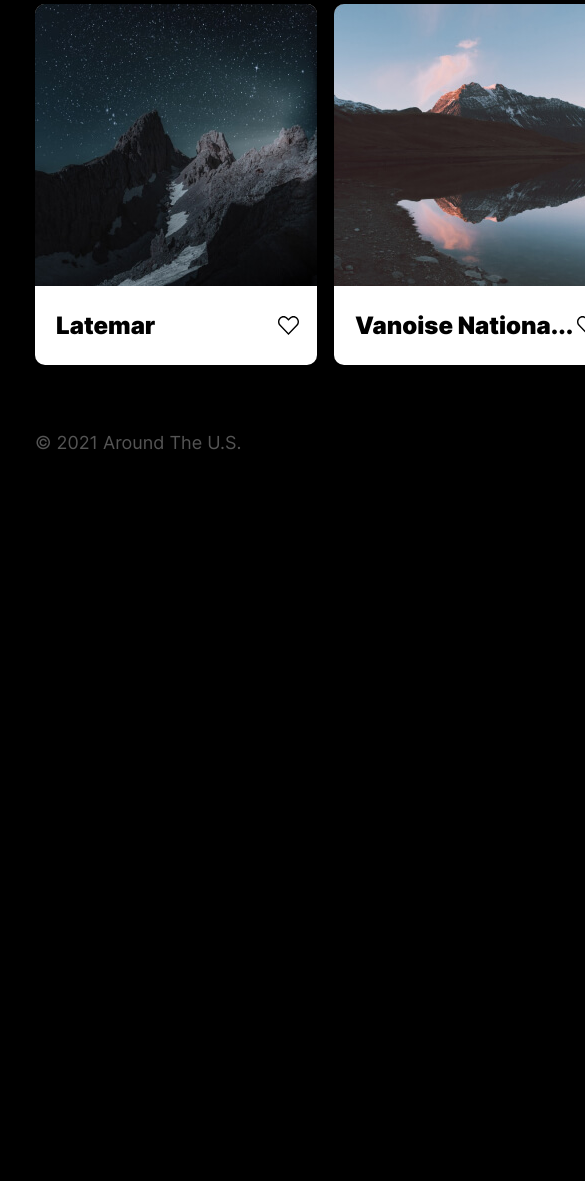
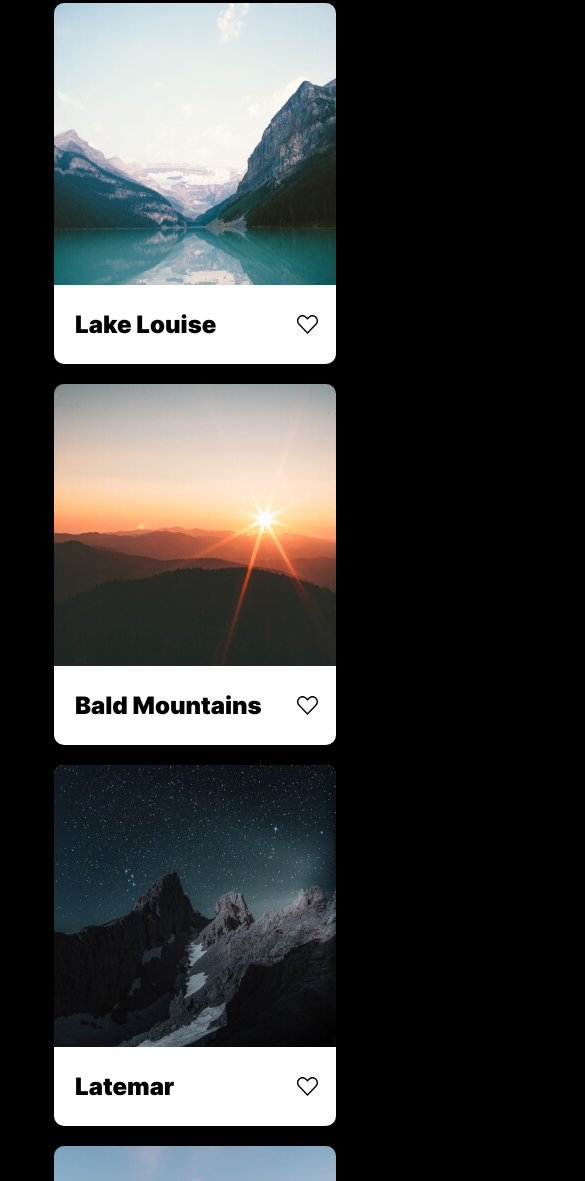
Before and after one commit to JulieBodette/web_project_4, a plain HTML site: page index.html in a window 390 px wide. Shown: the part 819-2000 px from the top of the page, 585 px wide, since content can reach past the window. Before the commit the page ends 1333 px from the top, so only its background shows below. Drawn offline with Linux system fonts and the light colour scheme.

Commit message:
feat: fixed elements grid and footer for mobile styles

```diff
--- a/blocks/footer.css
+++ b/blocks/footer.css
@@ -13,3 +13,15 @@
   line-height: 22px;
   color: #545454;
 }
+
+/*styles for 320px screen*/
+@media screen and (max-width: 500px) {
+  .footer {
+    margin: 50px auto 36px auto; /* top right bottom left */
+    max-width: 282px; /*max width must be less than width of page or margin:auto does not center it */
+  }
+  .footer__text {
+    font-size: 14px;
+    line-height: 17px;
+  }
+}
--- a/blocks/grid.css
+++ b/blocks/grid.css
@@ -6,3 +6,12 @@
   width: fit-content; /*gets rid of extra grid space and allows it to be centered */
   margin: 0 auto;
 }
+
+/*styles for 320px screen*/
+@media screen and (max-width: 500px) {
+  /*only 1 column*/
+  .grid {
+    grid-template-columns: minmax(282px, 1fr);
+    grid-row-gap: 20px;
+  }
+}
```
